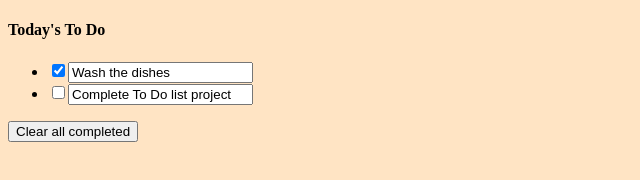
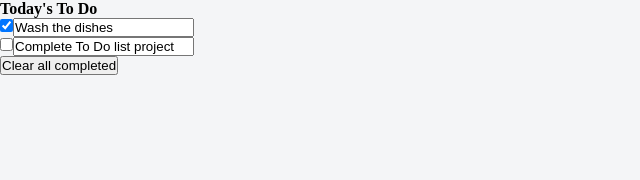
Before and after one commit to usmansbk/todo-list, a website built with webpack: page src/index.html in a window 1280 px wide. Shown: the whole page, without its empty margins (0-640 px from the left). Built offline with nearby package versions, Linux system fonts and the light colour scheme.

Commit message:
Set background color

```diff
--- a/src/style.css
+++ b/src/style.css
@@ -1,3 +1,8 @@
+* {
+  margin: 0;
+  padding: 0;
+}
+
 body {
-  background-color: bisque;
+  background-color: #f4f5f7;
 }
```
